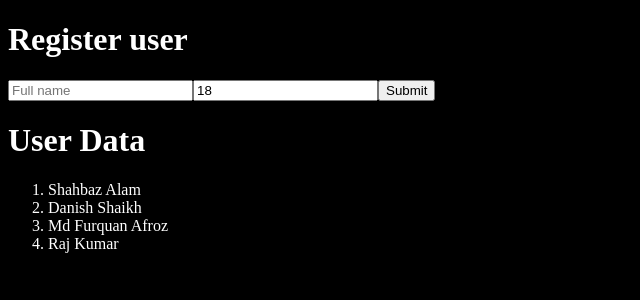
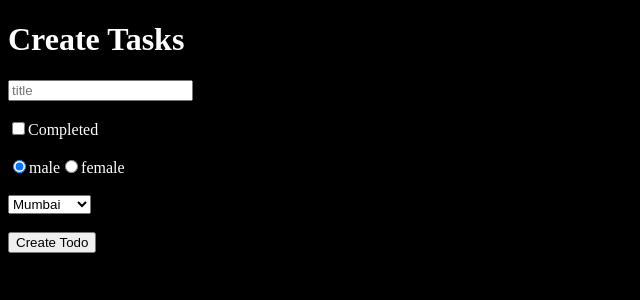
Before and after one commit to shahbazal0m/react-cohort-learning, a React (Vite) app: page / in a window 1280 px wide. Shown: the top 300 px of the page, without its empty margins (0-640 px from the left). Built offline with nearby package versions, Linux system fonts and the light colour scheme.

Commit message:
Day 5: two-way binding revision and form handling

```diff
--- a/src/App.jsx
+++ b/src/App.jsx
@@ -3,10 +3,15 @@
 import RenderingJSON from "./topics/3-rendering/RenderingJSON";
 import UseStateHook from "./topics/4-usestate-hook/UseState";
 import TwoWayBinding from "./topics/4-usestate-hook/TwoWayBinding";
+import TwoWayBindingRevise from "./topics/4-usestate-hook/TwoWayBindingRevise";
+
 
 import { useState } from "react";
 import Create from "./topics/5-props-drilling/Create";
 import Read from "./topics/5-props-drilling/Read";
+
+
+
 
 // Console log for topic 1
 // console.log(x, y);
@@ -29,9 +34,11 @@
       {/* <RenderingJSON />    */}
       {/* < UseStateHook/> */}
       {/* <TwoWayBinding /> */}
+      <TwoWayBindingRevise />
 
-      <Create />
-      <Read users={users} setusers ={setusers} />
+
+      {/* <Create /> */}
+      {/* <Read users={users} setusers ={setusers} /> */}
       {/* Read mein data pass kar diyaa joo uper banayaa hai dataa */}
     </div>
   );
--- /dev/null
+++ b/src/topics/4-usestate-hook/TwoWayBindingRevise.jsx
@@ -0,0 +1,64 @@
+import { useState } from "react";
+
+const TwoWayBindingRevise = () => {
+    const [todos, settodos] = useState([
+        { id: 1, title: "Furquan bhai kaam huaa kiyaa", isCompleted: false },
+    ]);
+
+    const [title, settitle] = useState("");
+    const [completed, setcompleted] = useState(false);
+    const [gender, setgender] = useState("male");
+    const [city, setcity] = useState("mumbai");
+
+    return (
+        <div>
+            <h1>Create Tasks</h1>
+            <form>
+                <input
+                    onChange={(e) => settitle(e.target.value)}
+                    value={title}
+                    type="text"
+                    placeholder="title"
+                />
+                <br />
+                <br />
+                <input
+                    onChange={(e) => setcompleted(e.target.checked)}
+                    checked={completed}
+                    type="checkbox"
+                />
+                Completed
+                <br /> <br />
+                <input
+                    value="male"
+                    onChange={(e) => setgender(e.target.value)}
+                    checked={gender == "male" && true}
+                    type="radio"
+                />
+                male
+                <input
+                    value="male"
+                    onChange={(e) => setgender(e.target.value)}
+                    checked={gender == "female" && true}
+                    type="radio"
+                />
+                female
+                <br />
+                <br />
+                <select value={city} onChange={(e) => setcity(e.target.value)}>
+                    <option value="delhi">Delhi</option>
+                    <option value="mumbai">Mumbai</option>
+                    <option value="kolkata">Kolkata</option>
+                    <option value="bengaluru">Bengaluru</option>
+                    <option value="chennai">Chennai</option>
+                    {/* har option kaa value denaa jaruri hai */}
+                </select>
+                <br />
+                <br />
+                <button>Create Todo</button>
+            </form>
+        </div>
+    );
+};
+
+export default TwoWayBindingRevise;
```
Also changed, not shown: 1 other file (tests, documents, lock files or other folders).
